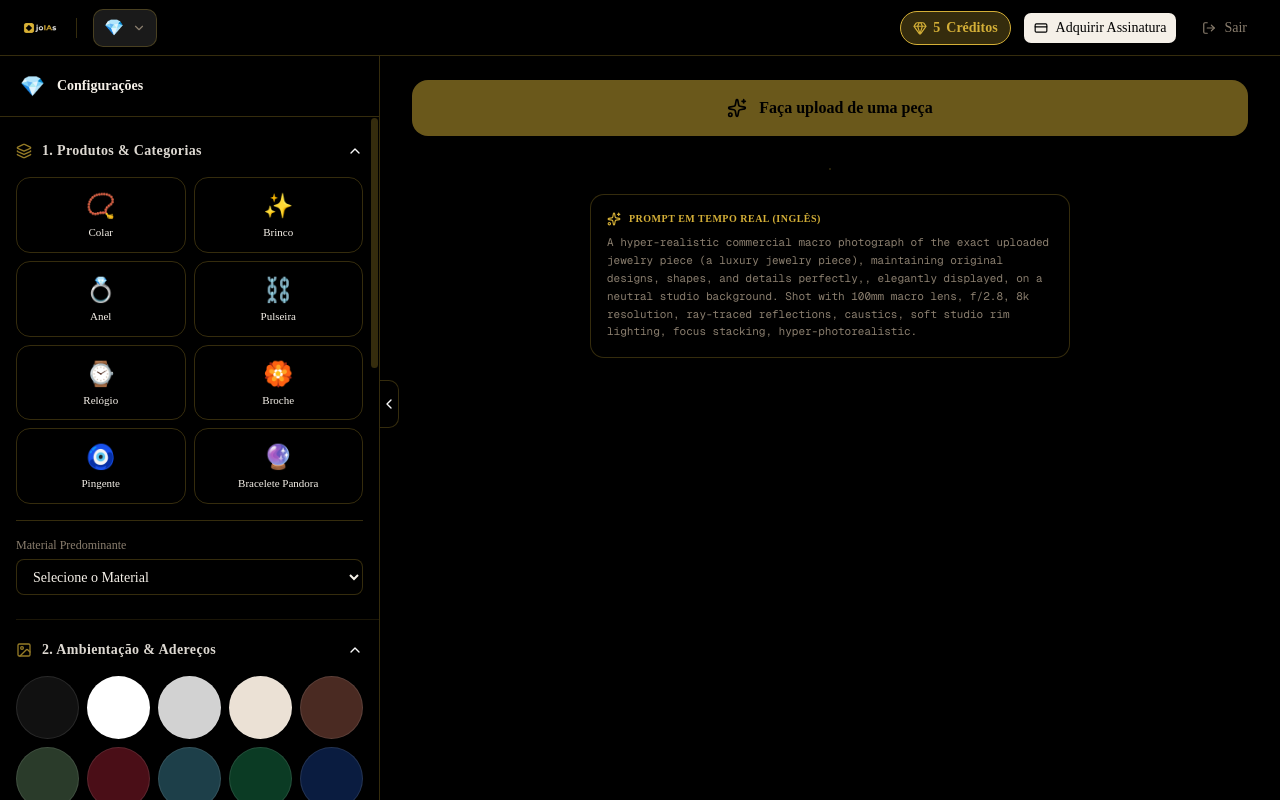
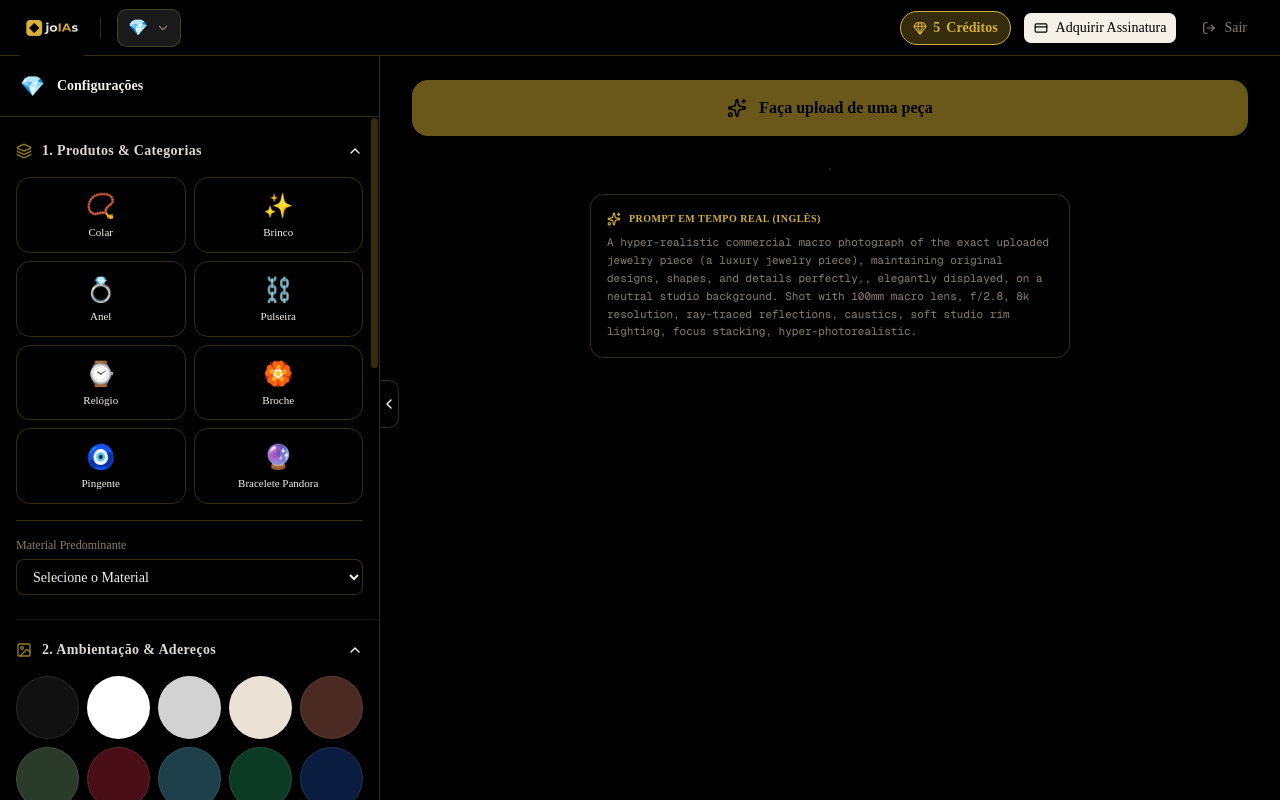
Before and after one commit to giovani-neksti/studio, a Next.js app: page /studio in a window 1280 px wide. Built offline with nearby package versions, Linux system fonts and the light colour scheme.

Commit message:
style: aumenta o tamanho da logo na navbar

```diff
--- a/src/app/studio/page.tsx
+++ b/src/app/studio/page.tsx
@@ -121,12 +121,12 @@ function StudioContent() {
       <header className="h-14 flex-shrink-0 flex items-center justify-between px-3 md:px-5 border-b border-[var(--border)] bg-[var(--card)] backdrop-blur-sm z-30 relative">
         <div className="flex items-center gap-2 md:gap-4 h-full">
 
-          {/* LOGO INSERIDA NO TOPO (ONDE ESTAVA O S STUDIO AI) */}
-          <div className="flex items-center h-full cursor-pointer py-2" onClick={() => router.push('/')}>
+          {/* LOGO INSERIDA NO TOPO BEM MAIOR */}
+          <div className="flex items-center h-full cursor-pointer py-0.5" onClick={() => router.push('/')}>
             <img
               src="/logo.png"
               alt="Logo joIAs"
-              className="h-8 md:h-10 w-auto object-contain rounded-sm"
+              className="h-11 md:h-14 lg:h-16 w-auto object-contain rounded-sm"
             />
           </div>
 
```
